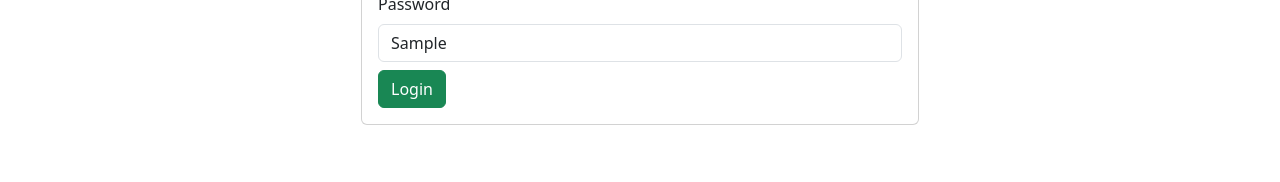
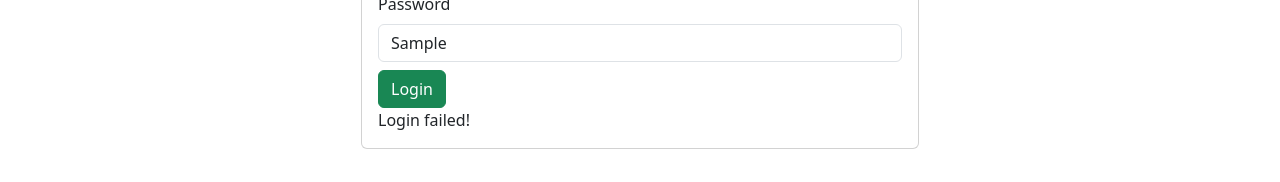
Before and after one commit to EECS3311F24/Checkmate, a React (Vite) app in the folder src/frontend/: page /login in a window 1280 px wide. Both pictures are taken after typing "name@example.com", "Sample" into the empty fields and a click on the button "Login". Shown: the part 205-387 px from the top of the page. Built offline with nearby package versions, Linux system fonts and the light colour scheme; no server answers.

Commit message:
07 add login failed feedback

```diff
--- a/src/frontend/src/components/LoginComponent.jsx
+++ b/src/frontend/src/components/LoginComponent.jsx
@@ -11,7 +11,8 @@ const LoginComponent = () => {
 
     const [errors, setErrors] = useState({
         userLogin: '',
-        password: ''
+        password: '',
+        login: ''
     })
 
     const navigator = useNavigate();
@@ -25,8 +26,10 @@ const LoginComponent = () => {
                 console.log(response.data);
                 navigator("/users")
             }).catch(error => {
-                // TODO show error for wrong password
-                console.error(error);
+                setErrors(prev => ({
+                    ...prev,
+                    login: getTranslation("LoginComponentLoginError", language)
+                }));
             })
         }
     }
@@ -85,7 +88,10 @@ const LoginComponent = () => {
                             </input>
                             {errors.password && <div className='invalid-feedback'> {errors.password} </div>}
                         </div>
-                        <button className='btn btn-success' onClick={login}>{getTranslation("LoginComponentLogin", language)}</button>
+                        <div>
+                            <button className='btn btn-success' onClick={login}>{getTranslation("LoginComponentLogin", language)}</button>
+                            {errors.login && <div> {getTranslation("LoginComponentLoginError", language)} </div>}
+                        </div>
                     </form>
                 </div>
             </div>
```
